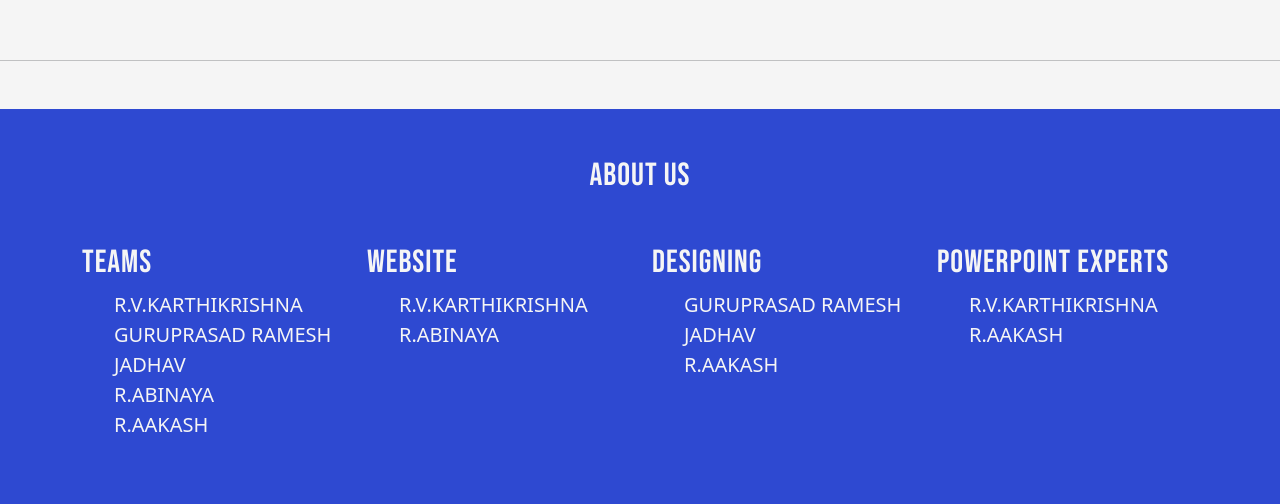
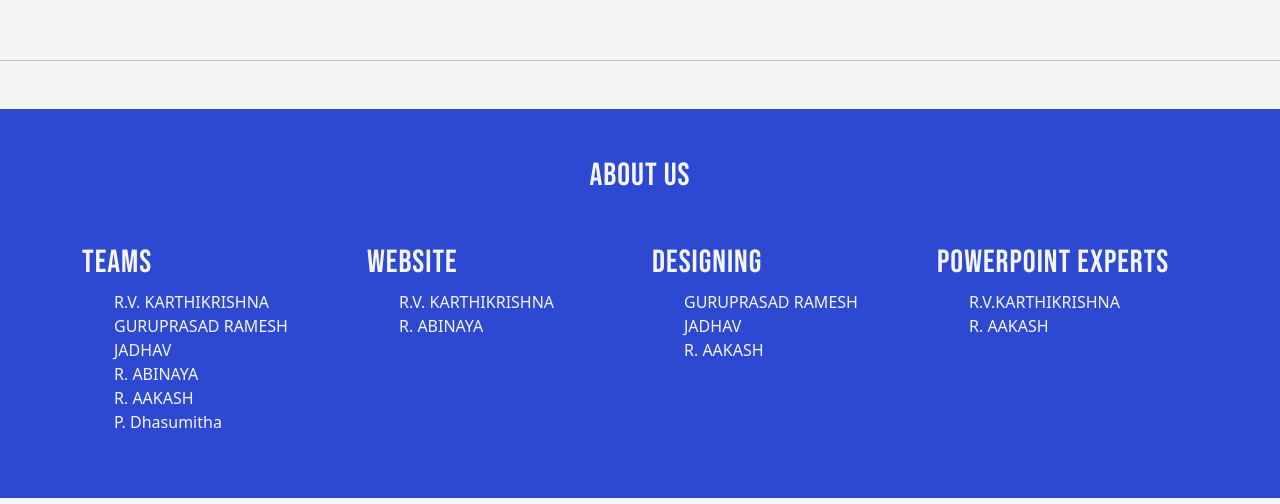
Before and after one commit to Rvkarthi/Binary-Brains, a plain HTML site: page index.html in a window 1280 px wide. Shown: the part 1882-2386 px from the top of the page. Drawn offline with nearby package versions, Linux system fonts and the light colour scheme.

Commit message:
name added

```diff
--- a/index.html
+++ b/index.html
@@ -39,7 +39,8 @@
         .bg-primary{
             background-color: #2e49d1 !important;
         }
-        li{
+        ul li{
+            font-size: 1rem !important;
             list-style: none;
             color: #f5f5f5;
         }
@@ -112,9 +113,9 @@
 
             <div class="col-12 col-md-5  d-flex justify-content-center" style="flex-direction: column;">
                 <h1 class="display-1 fw-bold" id="hero-text">Crafting Digital Masterpieces</h1>
-                <br>
-                <p class="lead fs-2">we bring ideas to life.</p>
-                <br>
+
+                <p class="lead fs-2 ">we bring ideas to life.</p>
+
                 <div><a href="https://www.instagram.com/i_karthikrishna/" class="btn btn-primary rounded-3 title">Contact us</a>
                 <a href="#features" class="btn border-dark border-2 rounded-3 title text-dark">See more</a></div>
             </div>
@@ -183,31 +184,32 @@
                 <div class="col-12 col-md-3">
                     <h6 class="title">Teams</h6>
                     <ul>
-                        <li class="lead">R.V.KARTHIKRISHNA</li>
+                        <li class="lead">R.V. KARTHIKRISHNA</li>
                         <li class="lead">GURUPRASAD RAMESH JADHAV</li>
-                        <li class="lead">R.ABINAYA</li>
-                        <li class="lead">R.AAKASH</li>
+                        <li class="lead">R. ABINAYA</li>
+                        <li class="lead">R. AAKASH</li>
+                        <li class="lead">P. Dhasumitha</li>
                     </ul>
                 </div>
                 <div class="col-12 col-md-3">
                     <h6 class="title">Website</h6>
                     <ul>
-                        <li class="lead">R.V.KARTHIKRISHNA</li>
-                        <li class="lead">R.ABINAYA</li>
+                        <li class="lead">R.V. KARTHIKRISHNA</li>
+                        <li class="lead">R. ABINAYA</li>
                     </ul>
                 </div>
                 <div class="col-12 col-md-3">
                     <h6 class="title">Designing</h6>
                     <ul>
                         <li class="lead">GURUPRASAD RAMESH JADHAV</li>
-                        <li class="lead">R.AAKASH</li>
+                        <li class="lead">R. AAKASH</li>
                     </ul>
                 </div>
                 <div class="col-12 col-md-3">
                     <h6 class="title">Powerpoint Experts</h6>
                     <ul>
                         <li class="lead">R.V.KARTHIKRISHNA</li>
-                        <li class="lead">R.AAKASH</li>
+                        <li class="lead">R. AAKASH</li>
                     </ul>
                 </div>
             </div>
```
Also changed, not shown: hat.png (deleted).
